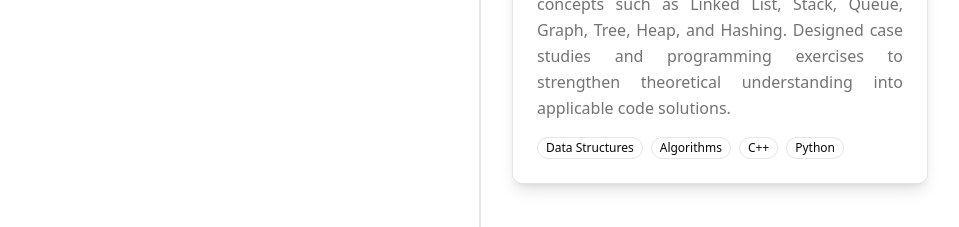
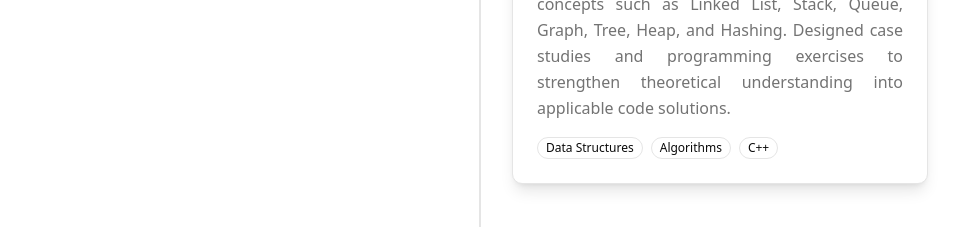
Before and after one commit to falihdzakwanz/portfolio-falihdzakwanz, a Next.js app: page /en in a window 1280 px wide. Shown: the part 2240-2467 px from the top of the page, without its empty margins (160-1119 px from the left). Built offline with nearby package versions, Linux system fonts and the light colour scheme; no server answers.

Commit message:
remove technologies in experience

```diff
--- a/src/data/experience.ts
+++ b/src/data/experience.ts
@@ -15,7 +15,7 @@ export const experiences: Experience[] = [
       id: "Mengajar dan mendampingi mahasiswa dalam memahami konsep fundamental struktur data seperti Linked List, Stack, Queue, Graph, Tree, Heap, dan Hashing. Merancang studi kasus dan latihan pemrograman untuk memperkuat pemahaman teoritis menjadi solusi kode yang aplikatif.",
       en: "Taught and mentored students in understanding fundamental data structure concepts such as Linked List, Stack, Queue, Graph, Tree, Heap, and Hashing. Designed case studies and programming exercises to strengthen theoretical understanding into applicable code solutions.",
     },
-    technologies: ["Data Structures", "Algorithms", "C++", "Python"],
+    technologies: ["Data Structures", "Algorithms", "C++"],
     logo: "/companies/itera.png",
     startDate: "2025-09",
     endDate: "2025-12",
```
